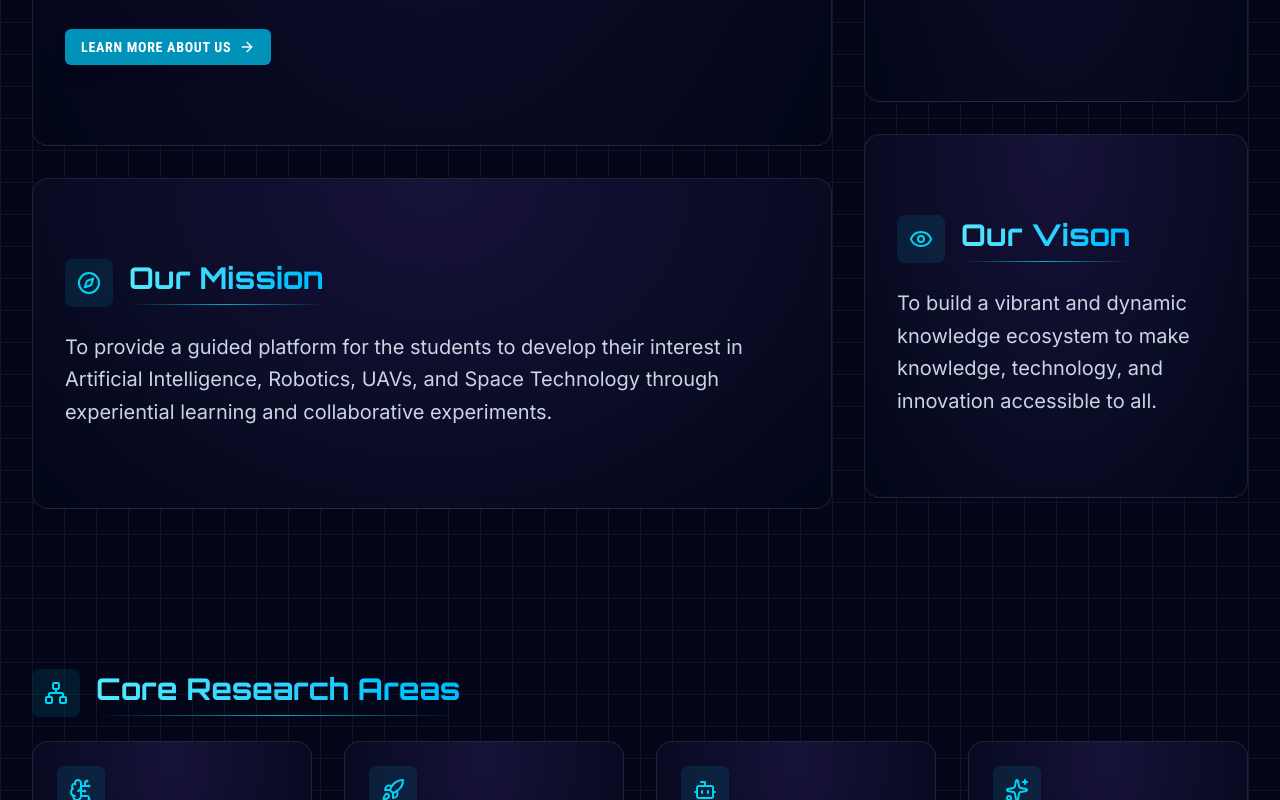
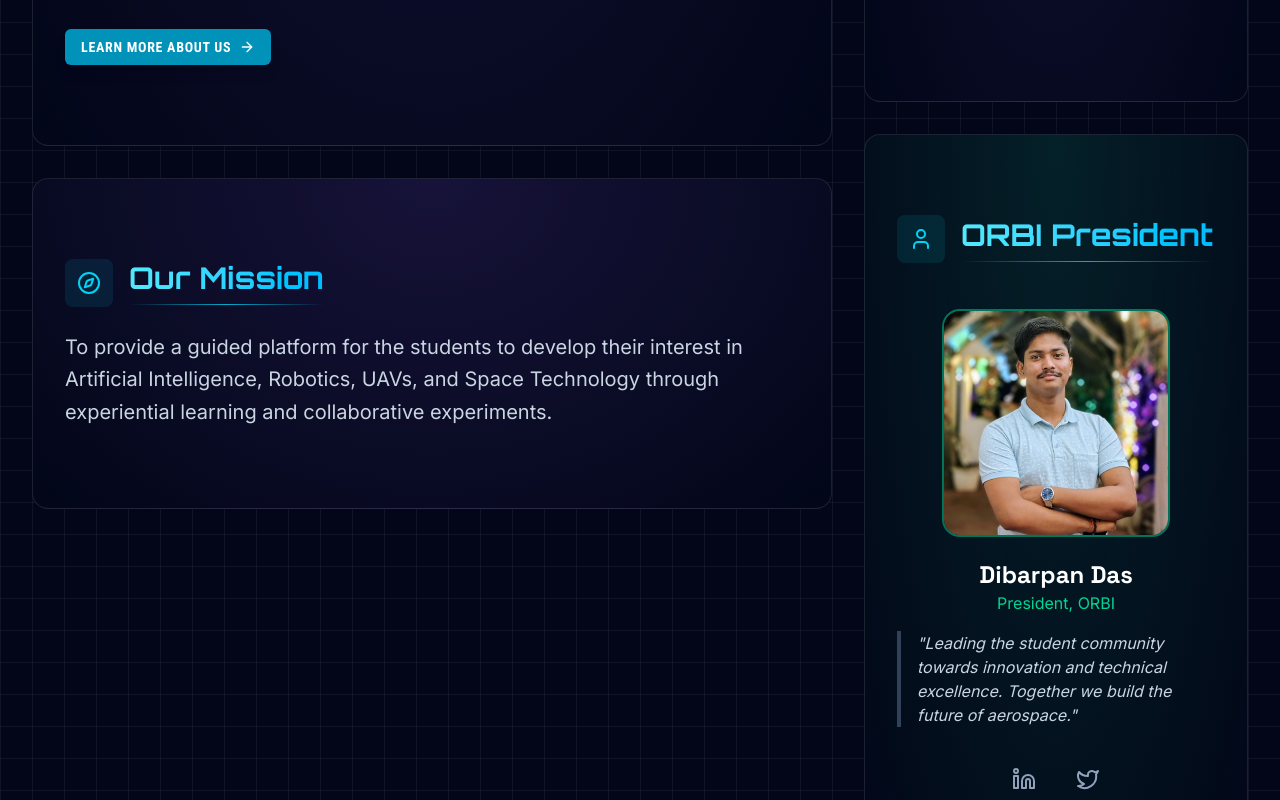
Before and after one commit to Subham-cp/ORBI-new, a Next.js app: page / in a window 1280 px wide. Shown: the part 2880-3680 px from the top of the page. Built offline with nearby package versions, Linux system fonts and the light colour scheme; no server answers.

Commit message:
spotlighting president
spotlighting president

```diff
--- a/src/components/homePage/AboutSection.tsx
+++ b/src/components/homePage/AboutSection.tsx
@@ -4,6 +4,7 @@ import { Section } from "@/components/ui/Section";
 import { WelcomeSection } from "./WelcomeSection";
 import { VisionSection } from "./VisionSection";
 import { TeamSpotlight } from "./TeamSpotlight";
+import { PresidentSpotlight } from "./PresidentSpotlight"; // Import the new component
 import { MissionSection } from "./MissionSection";
 
 export function AboutSection() {
@@ -16,9 +17,10 @@ export function AboutSection() {
           <MissionSection />
         </div>
 
-        {/* Right Column: Team Spotlight remains the same */}
+        {/* Right Column: Team Spotlight and President Spotlight */}
         <div className="lg:col-span-1 flex flex-col gap-8">
           <TeamSpotlight />
+          <PresidentSpotlight /> {/* Added here */}
           <VisionSection />
         </div>
       </div>
--- /dev/null
+++ b/src/components/homePage/PresidentSpotlight.tsx
@@ -0,0 +1,68 @@
+"use client";
+
+import Image from 'next/image';
+import Link from 'next/link';
+import { motion } from 'framer-motion';
+import { Section } from '@/components/ui/Section';
+import { Title } from '@/components/ui/Title';
+import presidentData from '@/data/homePage/presidentSpotlight.json';
+import { Linkedin, GraduationCap, Twitter, Award, User } from 'lucide-react';
+
+const iconMap = {
+  Linkedin: Linkedin,
+  GraduationCap: GraduationCap,
+  Twitter: Twitter,
+  Award: Award
+};
+
+export function PresidentSpotlight() {
+  return (
+    <Section className="border border-white/10 rounded-2xl bg-slate-950 bg-[radial-gradient(ellipse_at_top,rgba(16,185,129,0.15),rgba(255,255,255,0))]">
+      <Title icon={User} as="h2" className='mb-6'>
+          ORBI President
+      </Title>
+
+      <motion.div
+        className="relative h-full w-full overflow-hidden rounded-2xl py-6"
+        initial={{ opacity: 0, y: 50 }}
+        whileInView={{ opacity: 1, y: 0 }}
+        viewport={{ once: true }}
+        transition={{ duration: 0.8, ease: "easeOut" }}
+      >
+        <div className="relative mx-auto h-48 w-48 sm:h-56 sm:w-56">
+          <Image
+            src={presidentData.image}
+            alt={presidentData.name}
+            fill
+            className="rounded-2xl object-cover ring-2 ring-emerald-400/50"
+          />
+        </div>
+
+        <div className="mt-6 text-center">
+          <h3 className="text-2xl font-bold text-white font-heading">{presidentData.name}</h3>
+          <p className="text-base text-emerald-400">{presidentData.title}</p>
+          <blockquote className="mt-4 border-l-4 border-slate-700 pl-4 text-left text-slate-300 italic">
+            &#34;{presidentData.message}&#34;
+          </blockquote>
+        </div>
+
+        <div className="mt-8 flex items-center justify-center gap-6">
+          {presidentData.socials.map((social) => {
+            const Icon = iconMap[social.icon as keyof typeof iconMap] || User;
+            return (
+              <Link
+                key={social.name}
+                href={social.link}
+                target="_blank"
+                rel="noopener noreferrer"
+                className="text-slate-400 transition-colors hover:text-emerald-400 p-2 rounded-lg hover:bg-white/10"
+              >
+                <Icon className="h-6 w-6" />
+              </Link>
+            );
+          })}
+        </div>
+      </motion.div>
+    </Section>
+  );
+}
--- /dev/null
+++ b/src/data/homePage/presidentSpotlight.json
@@ -0,0 +1,10 @@
+{
+  "name": "Dibarpan Das",
+  "title": "President, ORBI",
+  "image": "/images/teamMembers/students/dibarpan_das.jpg",
+  "message": "Leading the student community towards innovation and technical excellence. Together we build the future of aerospace.",
+  "socials": [
+    { "name": "LinkedIn", "icon": "Linkedin", "link": "#" },
+    { "name": "Twitter", "icon": "Twitter", "link": "#" }
+  ]
+}
```
